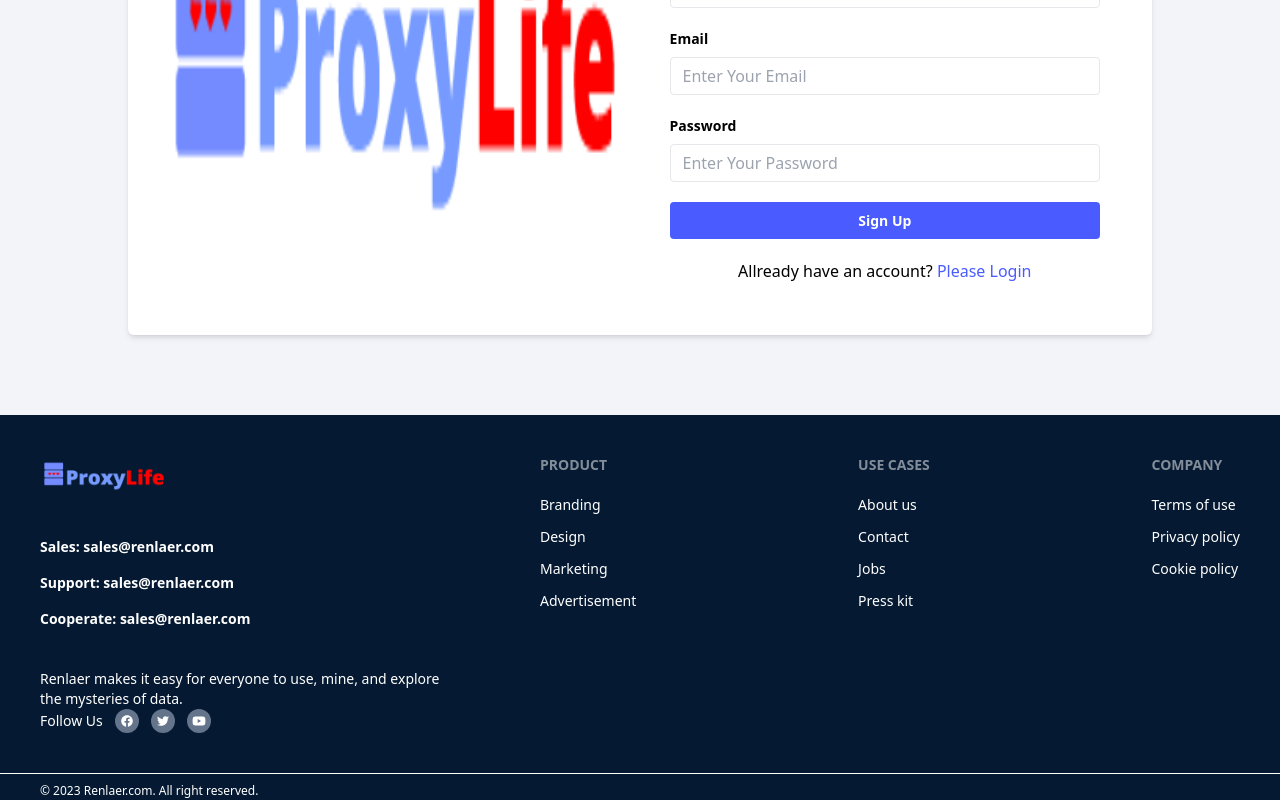
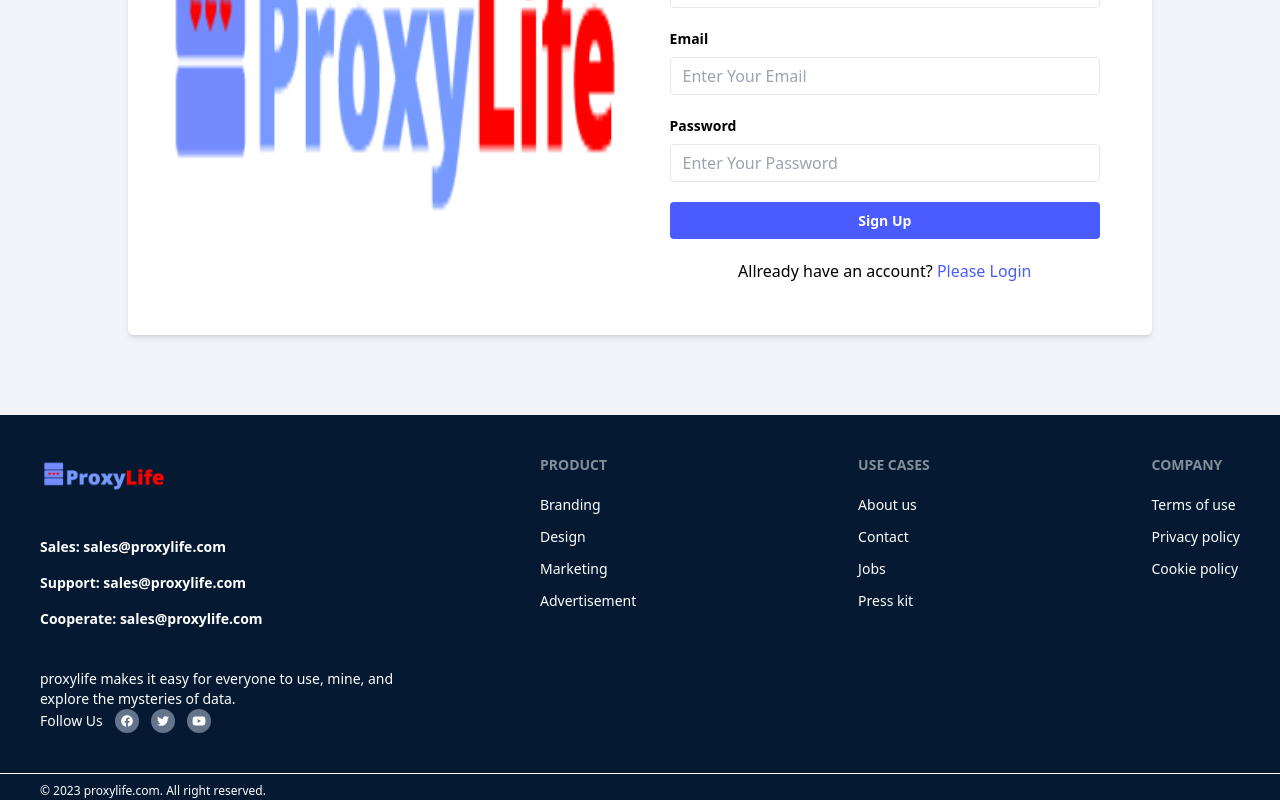
Before and after one commit to remontripura/renlaer-front-end, a React (Vite) app: page /register in a window 1280 px wide. Shown: the part 414-1214 px from the top of the page. Built offline with nearby package versions, Linux system fonts and the light colour scheme.

Commit message:
name changes

```diff
--- a/src/pages/home/Products.jsx
+++ b/src/pages/home/Products.jsx
@@ -7,7 +7,7 @@
     return (
         <section className="mt-20 max-w-7xl mx-auto">
             <div className="max-w-5xl mx-auto text-center">
-                <h2 className="text-3xl font-bold">Popular <span className="text-[#5177FF]">products</span> of renlaer</h2>
+                <h2 className="text-3xl font-bold">Popular <span className="text-[#5177FF]">products</span> of ProxyLife</h2>
                 <p>Flexible selection according to business needs</p>
             </div>
             <div className="grid md:grid-cols-3 gap-10 mt-5">
--- a/src/pages/shared/Footer.jsx
+++ b/src/pages/shared/Footer.jsx
@@ -11,13 +11,13 @@
                             <img className='w-32' src={logo} alt="" />
                         </div>
                         <div className='space-y-4'>
-                            <p className='font-bold'>Sales: sales@renlaer.com</p>
-                            <p className='font-bold'>Support: sales@renlaer.com</p>
-                            <p className='font-bold'>Cooperate: sales@renlaer.com</p>
+                            <p className='font-bold'>Sales: sales@proxylife.com</p>
+                            <p className='font-bold'>Support: sales@proxylife.com</p>
+                            <p className='font-bold'>Cooperate: sales@proxylife.com</p>
                         </div>
                         <div>
                             <p>
-                                Renlaer makes it easy for everyone to use, mine, and explore the mysteries of data.
+                                proxylife makes it easy for everyone to use, mine, and explore the mysteries of data.
                             </p>
                             <div className='flex gap-3 items-center'>
                                 <span>Follow Us</span>
@@ -58,7 +58,7 @@
                 </footer>
             </div>
             <div className='border-t-[1px] border-white'>
-                <p className='max-w-7xl mx-auto pl-10 pt-2 text-[12px]'>© 2023 Renlaer.com. All right reserved.</p>
+                <p className='max-w-7xl mx-auto pl-10 pt-2 text-[12px]'>© 2023 proxylife.com. All right reserved.</p>
             </div>
         </section>
     );
```
